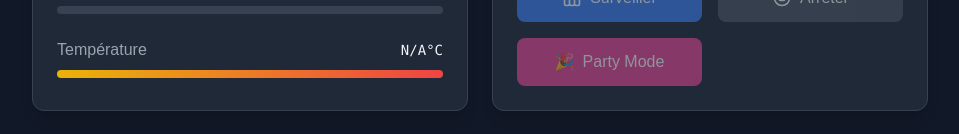
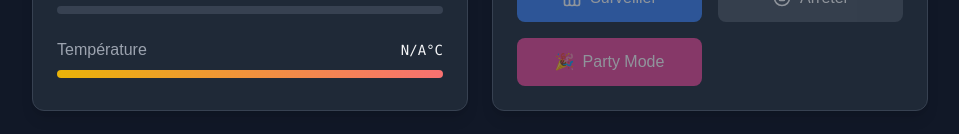
Before and after one commit to GabrielDucharme/noobots, a Next.js app: page / in a window 1280 px wide. Shown: the part 371-505 px from the top of the page, without its empty margins (160-1119 px from the left). Built offline with nearby package versions, Linux system fonts and the light colour scheme; no server answers.

Commit message:
Adjust temperature progress bar gradient color

```diff
--- a/app/page.js
+++ b/app/page.js
@@ -149,7 +149,7 @@ export default function Home() {
                 </div>
                 <div className="h-2 bg-gray-700 rounded-full overflow-hidden">
                   <div
-                    className="h-full bg-gradient-to-r from-yellow-500 to-red-500 transition-all duration-500"
+                    className="h-full bg-gradient-to-r from-yellow-500 to-red-400 transition-all duration-500"
                     style={{ width: `${Math.min((systemStats.temperature / 100) * 100, 100)}%` }}
                   />
                 </div>
```
